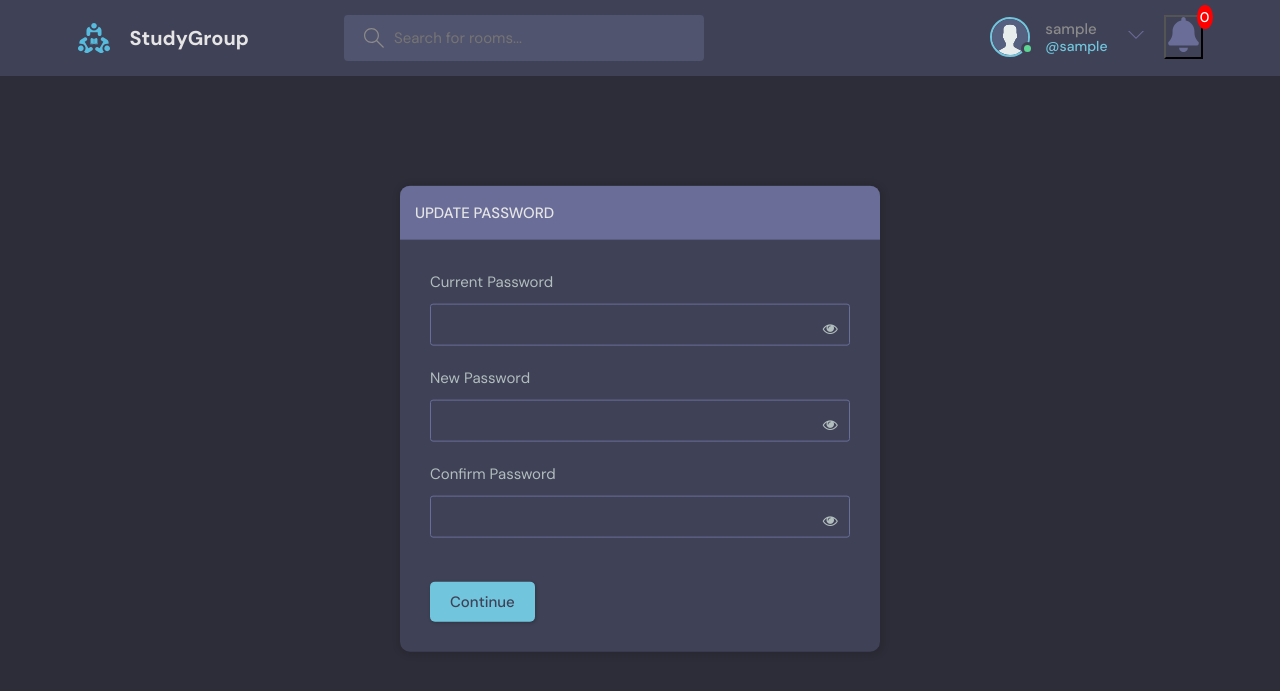
After one commit to rajiv-k599/StudyGroup, a Django app: page /profile/password/update in a window 1280 px wide. The commit adds this page. Shown: the top 691 px of the page. Run offline with Django 4.2, Linux system fonts and the light colour scheme; the visitor is signed in with stand-in values (Sample User, id 1); data that the repository does not hold is empty.

Commit message:
update password and room visibility

```diff
--- /dev/null
+++ b/base/templates/base/forgetPassword/forget_password.html
@@ -0,0 +1,103 @@
+{% extends 'main.html' %}
+
+{% block content %}
+
+<div class="container">
+    <div class="layout__box">
+      <div class="layout__boxHeader">
+        <div class="layout__boxTitle">
+          <h3>Update Password</h3>
+        </div>
+      </div>
+      <div class="layout__body">
+    <h2 class="auth__tagline"></h2>
+    <form method="POST" action="{% url 'change-password'%}"  enctype="multipart/form-data">
+        {% csrf_token %}
+        <div class="form__group">
+
+            <label>Current Password</label>
+            <input type="password" name="current" id="current-password">
+            <span toggle="#current-password" class="fa fa-fw fa-eye field-icon toggle-password" onclick="showPassword('current-password')"></span>
+        </div>
+        <div class="form__group">
+            <label>New Password</label>
+            <input type="password" name="new" id="new-password" >
+            <span toggle="#new-password" class="fa fa-fw fa-eye field-icon toggle-password" onclick="showPassword('new-password')"></span>
+        </div>
+        <div class="form__group">
+            <label>Confirm Password</label>
+            <input type="password" name="confirm" id="confirm-password" onkeyup="validatePasswords()">
+            <span toggle="#confirm-password" class="fa fa-fw fa-eye field-icon toggle-password" onclick="showPassword('confirm-password')"></span>
+        </div>
+        <div id="password-message" class="password-message"></div>
+        <br/>
+        <button type="submit" class="btn btn--main">Continue</button>
+    </form>
+      </div>
+    </div>
+  </div>
+
+{% endblock %}
+
+{% block scripts %}
+<script>
+//  $(".toggle-password").click(function() {
+
+// $(this).toggleClass("fa-eye fa-eye-slash");
+// var input = $($(this).attr("toggle"));
+// if (input.attr("type") == "password") {
+//   input.attr("type", "text");
+// } else {
+//   input.attr("type", "password");
+// }
+// });
+function showPassword(inputId) {
+        const passwordInput = document.getElementById(inputId);
+        const passwordIcon = document.querySelector(`[toggle="#${inputId}"]`);
+
+        if (passwordInput.type === "password") {
+            passwordInput.type = "text";
+            passwordIcon.classList.remove("fa-eye");
+            passwordIcon.classList.add("fa-eye-slash");
+        } else {
+            passwordInput.type = "password";
+            passwordIcon.classList.remove("fa-eye-slash");
+            passwordIcon.classList.add("fa-eye");
+        }
+    }
+    function validatePasswords() {
+        const newPassword = document.getElementById("new-password").value;
+        const confirmPassword = document.getElementById("confirm-password").value;
+        const messageElement = document.getElementById("password-message");
+
+        if (newPassword === confirmPassword) {
+            messageElement.textContent = "Passwords match.";
+            messageElement.style.color = "green";
+        } else {
+            messageElement.textContent = "Passwords do not match.";
+            messageElement.style.color = "red";
+        }
+    }
+
+    function checkPasswords() {
+        const currentPassword = document.getElementById("current-password").value;
+        const newPassword = document.getElementById("new-password").value;
+        const confirmPassword = document.getElementById("confirm-password").value;
+
+        if (newPassword === currentPassword) {
+            alert("New password cannot be the same as the current password.");
+            return false; // Prevent form submission
+        }
+
+        if (newPassword !== confirmPassword) {
+            alert("New password and confirm password do not match.");
+            return false; // Prevent form submission
+        }
+
+        // If everything is fine, allow form submission
+        return true;
+    }
+</script>
+</script>
+
+{% endblock%}
--- a/base/templates/base/reset_password.html
+++ b/base/templates/base/reset_password.html
@@ -14,7 +14,7 @@
     {% csrf_token %}
     {{ form.as_p }}
     <br/>
-    <button type="submit" class="btn btn-primary">Continue</button>
+    <button type="submit" class="btn btn--main">Continue</button>
   </form>
     </div>
   </div>
--- a/base/templates/base/room.html
+++ b/base/templates/base/room.html
@@ -126,7 +126,7 @@
               </div>
 
             </div>
-            <div class="room__conversation">
+            <div class="room__conversation {% if not user_is_participant %}blur {% endif %}" >
               <div class="threads scroll" id="message-box">
                 {% for message in room_messages %}
                  {% if request.user == message.user %}
@@ -270,7 +270,7 @@
 
             </div>
           </div>
-          <div class="room__message">
+          <div class="room__message {% if not user_is_participant %}blur {% endif %}">
             <form action="" method="POST" enctype="multipart/form-data">
               {% csrf_token %}
               <div class="send_message">
@@ -300,7 +300,7 @@
         <!-- Room End -->
        </div>
         <!--   Start -->
-        <div class="participants">
+        <div class="participants" >
           <h3 class="participants__top">Participants <span>({{participants.count}} Joined)</span></h3>
           <div class="participants__list scroll">
             {% for user in participants %}
--- a/base/urls.py
+++ b/base/urls.py
@@ -16,6 +16,10 @@ urlpatterns = [
          auth_views.PasswordResetConfirmView.as_view(template_name='base/reset_password_confirm.html'), name='password_reset_confirm'),
     path('reset-password/complete/', auth_views.PasswordResetCompleteView.as_view(
         template_name='base/reset_password_complete.html'), name='password_reset_complete'),
+    path('profile/password/update', views.updatePassword, name="update-password"),
+    path('profile/password/change', views.changePassword, name="change-password"),
+
+
     # forgot password finished
 
     path('', views.home, name="home"),
--- a/base/views.py
+++ b/base/views.py
@@ -6,6 +6,7 @@ from django.shortcuts import render, redirect
 from django.http import HttpResponse, JsonResponse
 from django.contrib import messages
 from django.contrib.auth.decorators import login_required
+from django.contrib.auth import update_session_auth_hash
 from django.db.models import Q
 from .models import Room, Topic, Message, User, Media, Notification
 from django.urls import resolve
@@ -41,6 +42,38 @@ def forgot_password(request):
         return redirect('login')
 
     return render(request, 'base/forgot_password.html')
+
+@login_required(login_url='login')
+def updatePassword(request):
+    notifications = Notification.objects.filter(
+        receiver=request.user, seen=False)
+
+
+    context = {'notifications': notifications}
+    return render(request,'base/forgetPassword/forget_password.html', context)
+
+@login_required(login_url='login')
+def changePassword(request):
+  if request.method == 'POST':
+        current = request.POST.get('current')
+        new = request.POST.get('new')
+        confirm = request.POST.get('confirm')
+        user = request.user
+        if current and new and confirm:
+            if user.check_password(current):
+                if new == confirm:
+                    user.set_password(new)
+                    user.save()
+                    # It's important to update the session to prevent logout
+                    update_session_auth_hash(request, user)
+                    messages.success(request, 'Password updated successfully')
+                else:
+                    messages.error(request, 'New and confirm password do not match')
+            else:
+                messages.error(request, 'Current password is incorrect')
+        else:
+            messages.error(request, 'Please fill in all fields')
+  return redirect('update-password')
 # forgotpw completed
 
  # handle user login
@@ -75,7 +108,7 @@ def loginPage(request):
 
 # handle user logout
 
-
+@login_required(login_url='login')
 def logoutUser(request):
     logout(request)
     return redirect('login')
--- a/static/styles/style.css
+++ b/static/styles/style.css
@@ -215,6 +215,11 @@ a {
   object-position: center;
 }
 
+.blur {
+  filter: blur(5px); /* Adjust the blur amount as needed */
+  pointer-events: none;
+}
+
 .avatar::after {
   content: "";
   display: block;
@@ -259,6 +264,14 @@ a {
   width: 8rem;
   height: 8rem;
   border-radius: 50%;
+}
+
+.field-icon {
+  float: right;
+  margin-right: 10px;
+  margin-top: -25px;
+  position: relative;
+  z-index: 2;
 }
 
 .avatar.avatar--large:after {
--- a/templetes/navbar.html
+++ b/templetes/navbar.html
@@ -86,6 +86,10 @@
           </svg>
           Settings</a
         >
+        <a href="{% url 'update-password' %}" class="dropdown-link"
+        ><i class="fa fa-key" aria-hidden="true"></i>
+        Password</a
+      >
         <a href="{% url 'logout' %}" class="dropdown-link"
           ><svg version="1.1" xmlns="http://www.w3.org/2000/svg" width="32" height="32" viewBox="0 0 32 32">
             <title>sign-out</title>
```
